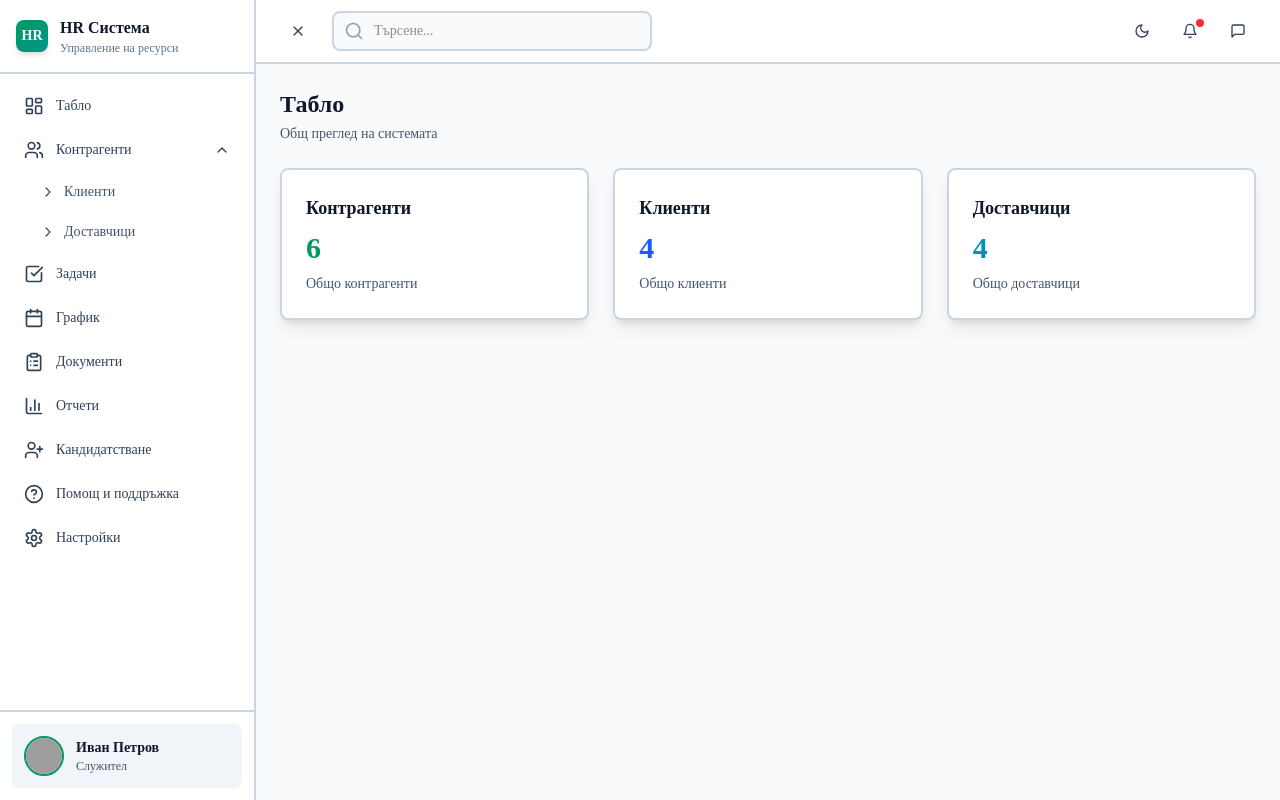
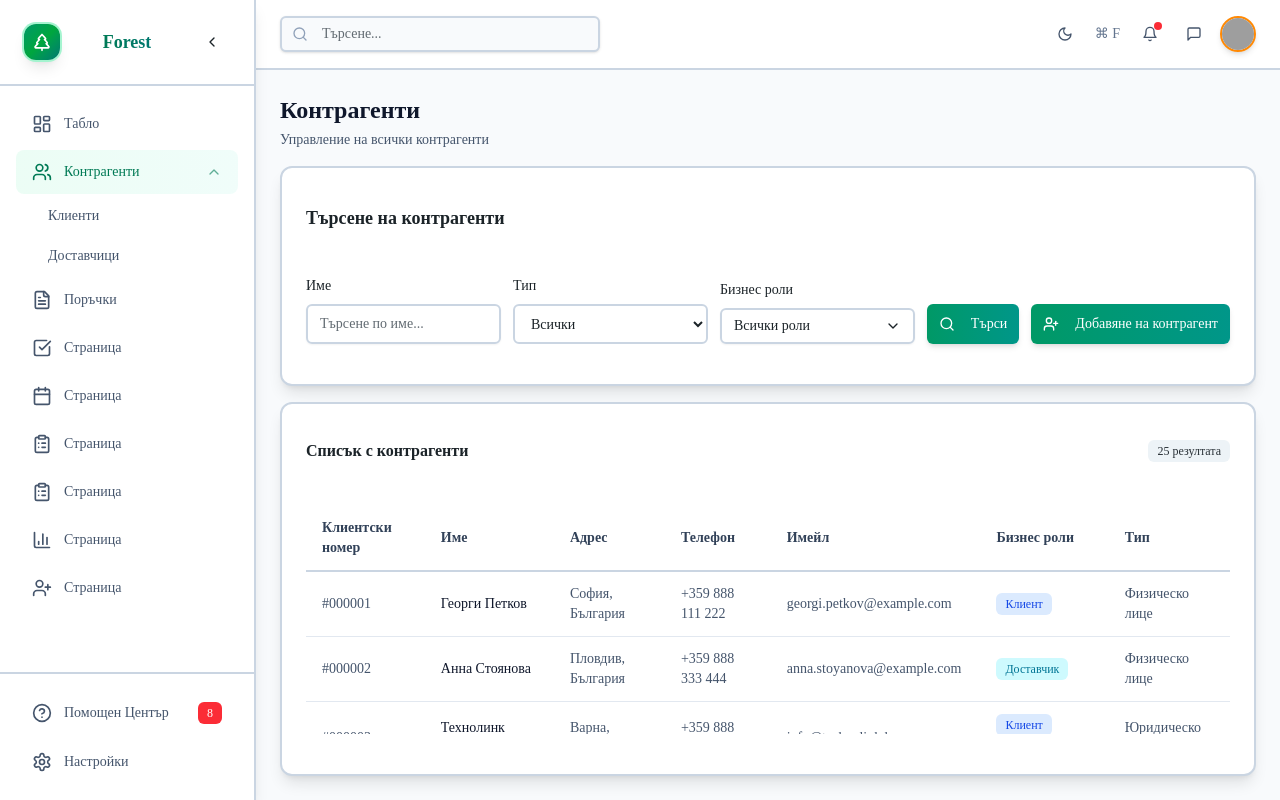
Before and after one commit to DobriHristov/forest, a React (Vite) app: page / in a window 1280 px wide. Built offline with nearby package versions, Linux system fonts and the light colour scheme; grey boxes are pictures that could not be loaded.

Commit message:
Updated App.tsx

```diff
--- a/src/App.tsx
+++ b/src/App.tsx
@@ -1,30 +1,10 @@
-import { BrowserRouter, Routes, Route, Navigate } from 'react-router-dom'
+import { EmployeeDashboard } from '../components/employee-dashboard'
 import { ThemeProvider } from '../components/theme-provider'
-import { ContractorsProvider } from '../contexts/ContractorsContext'
-import { Layout } from '../pages/Layout'
-import { DashboardPage } from '../pages/DashboardPage'
-import { ContractorsPage } from '../pages/ContractorsPage'
-import { ClientsPage } from '../pages/ClientsPage'
-import { SuppliersPage } from '../pages/SuppliersPage'
-import { ContractorDetailsPage } from '../pages/ContractorDetailsPage'
 
 function App() {
   return (
     <ThemeProvider defaultTheme="light" storageKey="vite-ui-theme">
-      <ContractorsProvider>
-        <BrowserRouter>
-          <Routes>
-            <Route path="/" element={<Layout />}>
-              <Route index element={<DashboardPage />} />
-              <Route path="contractors" element={<ContractorsPage />} />
-              <Route path="contractors/:id" element={<ContractorDetailsPage />} />
-              <Route path="clients" element={<ClientsPage />} />
-              <Route path="suppliers" element={<SuppliersPage />} />
-              <Route path="*" element={<Navigate to="/" replace />} />
-            </Route>
-          </Routes>
-        </BrowserRouter>
-      </ContractorsProvider>
+      <EmployeeDashboard />
     </ThemeProvider>
   )
 }
```
